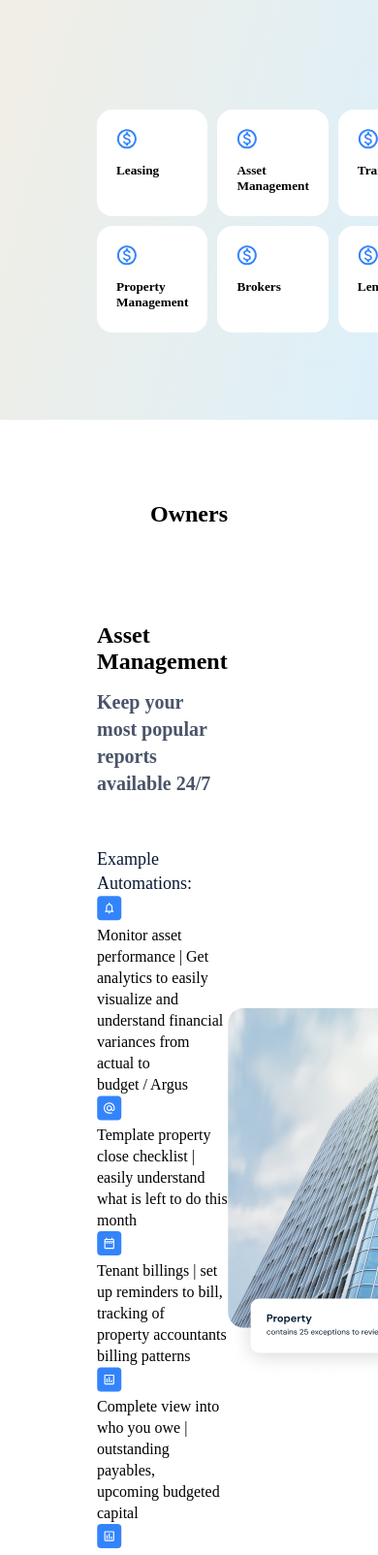
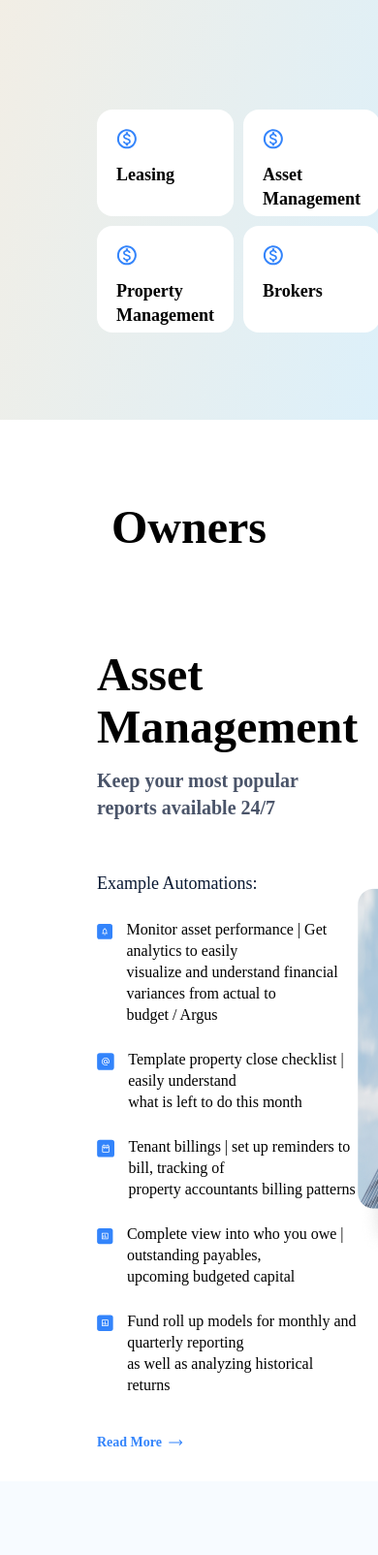
Before and after one commit to JaloldinImirkhanov/truss, a plain HTML site: page index-5.html in a window 390 px wide. Shown: the part 391-1995 px from the top of the page at 97% size. Drawn offline with Linux system fonts and the light colour scheme.

Commit message:
responsive

```diff
--- a/css/style.css
+++ b/css/style.css
@@ -9,6 +9,9 @@
 }
 .absolute {
   position: absolute;
+}
+a {
+  text-decoration: none;
 }
 .header {
   justify-content: space-between;
@@ -138,9 +141,10 @@
   text-align: center;
 }
 .team-title {
+  padding-top: 91px;
+  font-size: 48px;
+  line-height: 54px;
   font-weight: 700;
-  font-size: 24px;
-  line-height: 26px;
   text-align: center;
   color: #ffffff;
 }
@@ -900,7 +904,7 @@
 
 .based {
   position: absolute;
-  top: 650px;
+  top: 760px;
   background: linear-gradient(118.88deg, #faeddd 8.32%, #dbf0fb 66.32%);
   width: 1200px;
   border-radius: 20px;
@@ -996,6 +1000,7 @@
   top: 700px;
   height: 491px;
 }
+/*  */
 .hero-card {
   padding-top: 116px;
   display: grid;
@@ -1011,4 +1016,17 @@
 }
 .hero-card-box h5 {
   padding-top: 10px;
+  font-weight: 700;
+  font-size: 18px;
+  line-height: 25px;
 }
+.future {
+  display: flex;
+  gap: 14px;
+  padding-top: 24px;
+}
+.prise-title {
+  font-weight: 700;
+  font-size: 48px;
+  line-height: 54px;
+}
```
